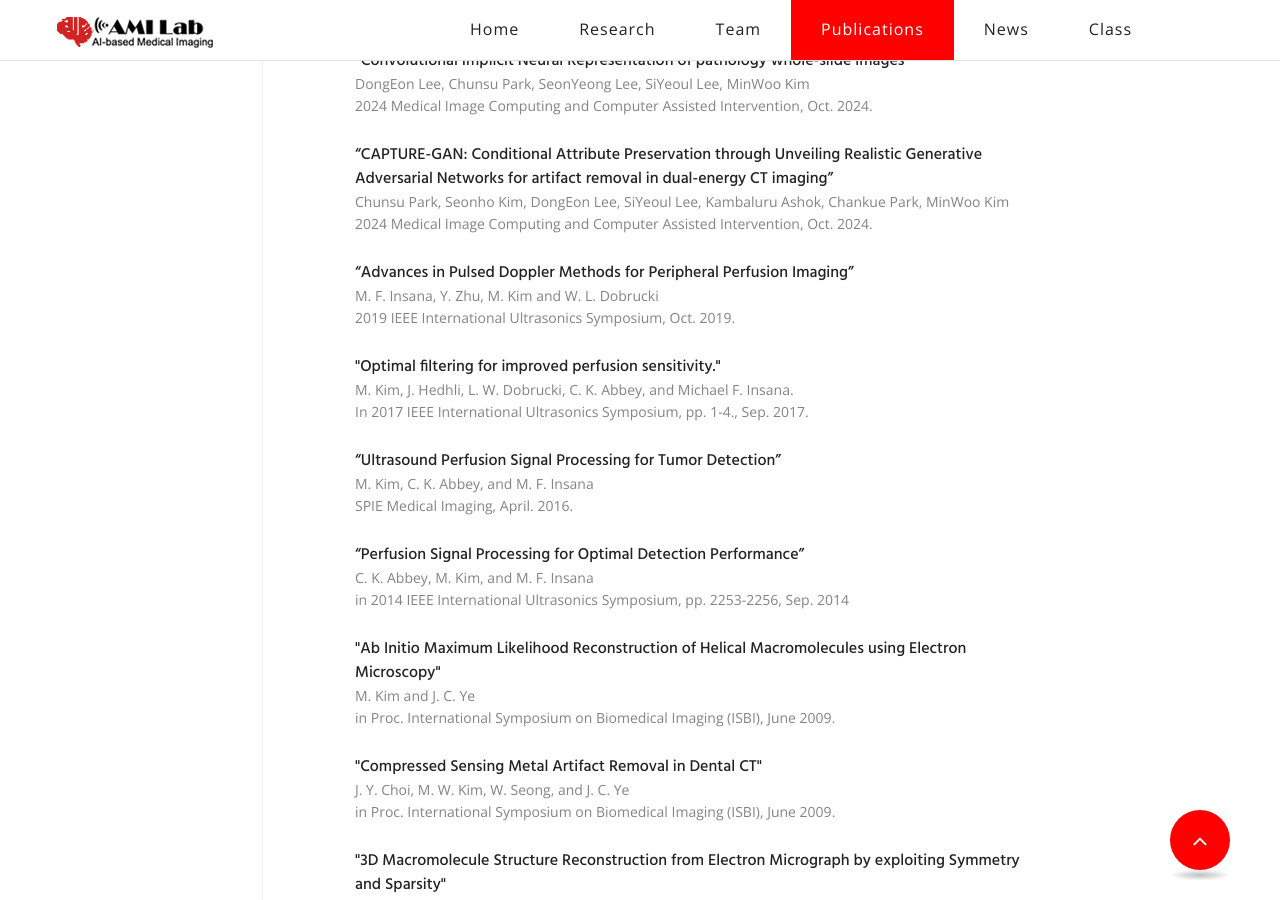
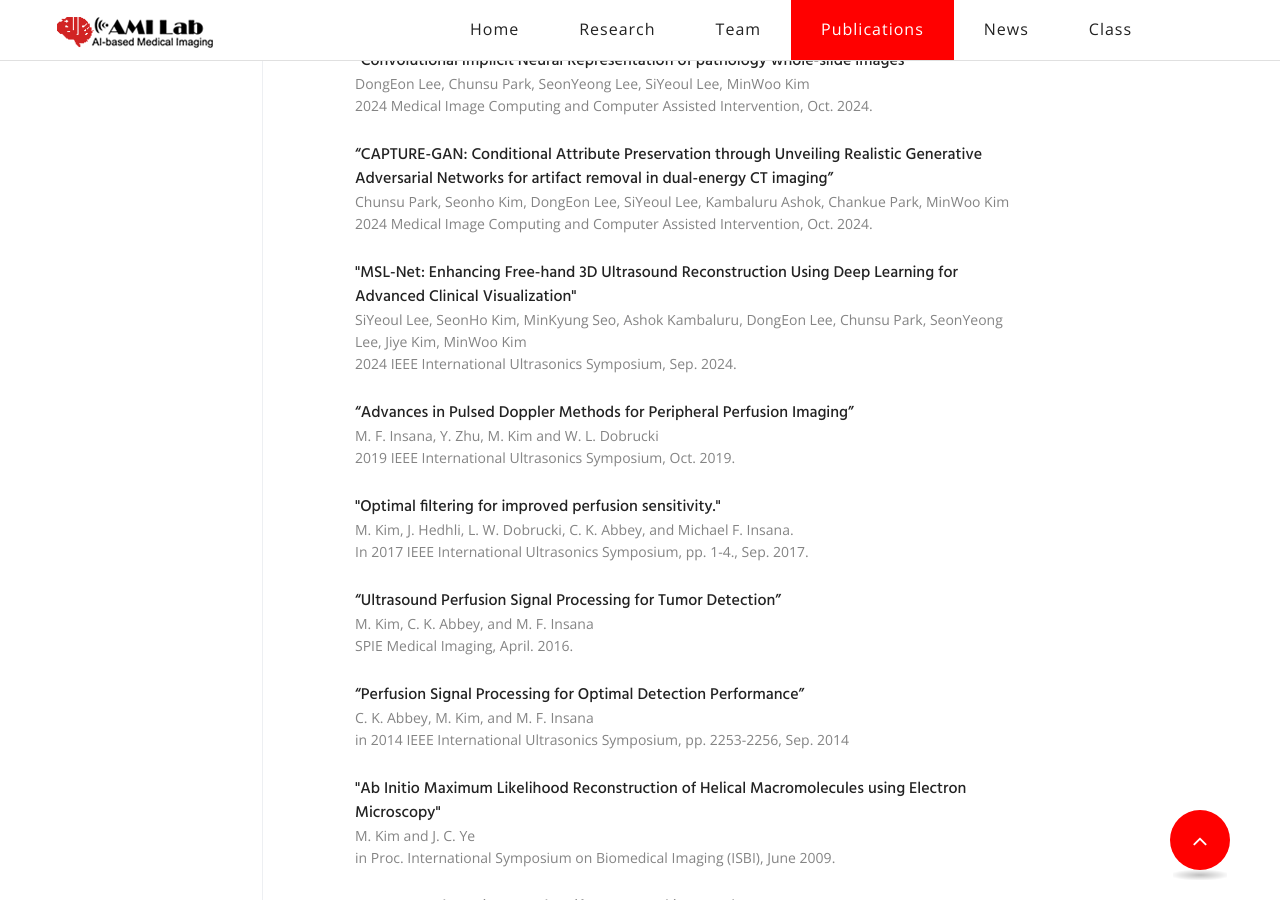
Before and after one commit to pnu-amilab/pnu-amilab.github.io, a Jekyll site: the page built from publication.html, in a window 1280 px wide and 900 px high, scrolled down 3485 px. Built offline with Jekyll 4.4.1, drawn with Linux system fonts in a browser that asks for light colours; some web fonts are replaced.

Commit message:
241025 시열쌤 Conference Proceeding 추가
241025 시열쌤 Conference Proceeding 추가

```diff
--- a/publication.html
+++ b/publication.html
@@ -191,7 +191,7 @@ title: Publication
                                                 <svg xmlns="http://www.w3.org/2000/svg" width="16" height="16" fill="currentColor" class="bi bi-link" viewBox="0 0 16 16">
                                                     <path d="M6.354 5.5H4a3 3 0 0 0 0 6h3a3 3 0 0 0 2.83-4H9c-.086 0-.17.01-.25.031A2 2 0 0 1 7 10.5H4a2 2 0 1 1 0-4h1.535c.218-.376.495-.714.82-1z"/>
                                                     <path d="M9 5.5a3 3 0 0 0-2.83 4h1.098A2 2 0 0 1 9 6.5h3a2 2 0 1 1 0 4h-1.535a4.02 4.02 0 0 1-.82 1H12a3 3 0 1 0 0-6H9z"/>
-                                                  </svg>
+                                                </svg>
                                             </a></h5>
                                         <div class="text">
                                             M. Kim, S. Lee, I. Dat and S. Tak
@@ -433,6 +433,17 @@ title: Publication
                             <div class="single-item" style="padding-left: 0px;">
                                 <!-- <figure class="image-box"><a href="#"><img src="images/resource/book-1.jpg" alt=""></a></figure> -->
                                 <h5>
+                                    "MSL-Net: Enhancing Free-hand 3D Ultrasound Reconstruction Using Deep Learning for Advanced Clinical Visualization"
+                                </h5>
+                                <div class="text">
+                                    SiYeoul Lee, SeonHo Kim, MinKyung Seo, Ashok Kambaluru, DongEon Lee, Chunsu Park, SeonYeong Lee, Jiye Kim, MinWoo Kim
+                                    <br>
+                                    2024 IEEE International Ultrasonics Symposium, Sep. 2024.
+                                </div>
+                            </div>
+                            <div class="single-item" style="padding-left: 0px;">
+                                <!-- <figure class="image-box"><a href="#"><img src="images/resource/book-1.jpg" alt=""></a></figure> -->
+                                <h5>
                                     “Advances in Pulsed Doppler Methods for Peripheral Perfusion Imaging”
                                 </h5>
                                 <div class="text">
```
